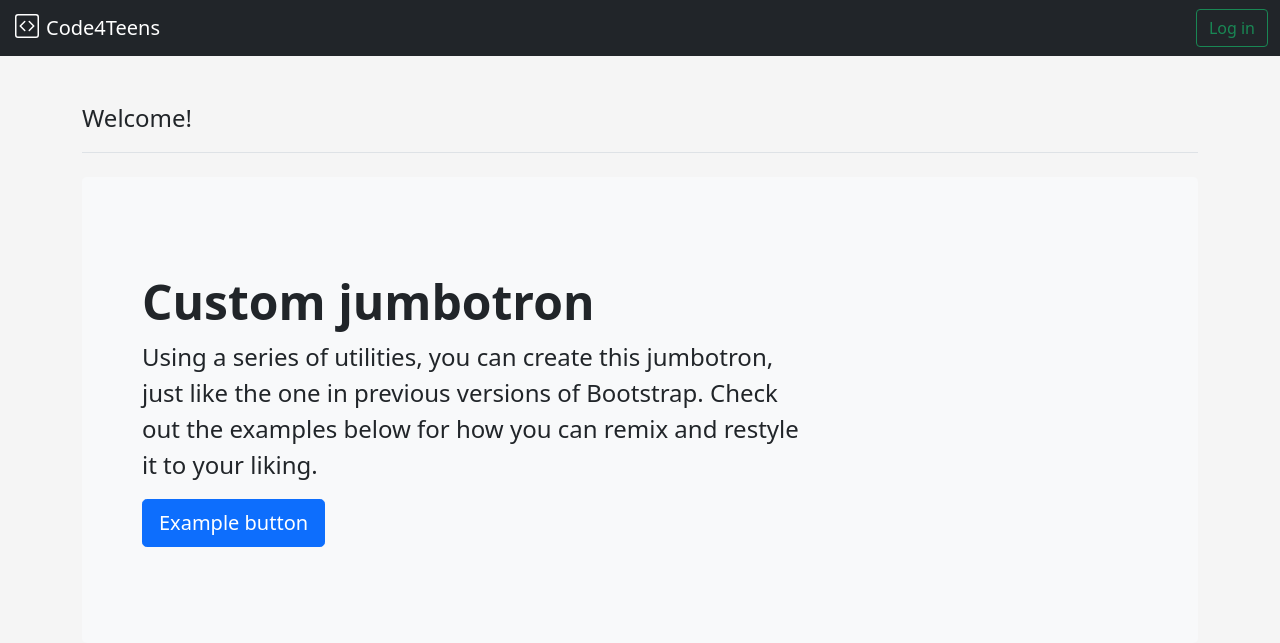
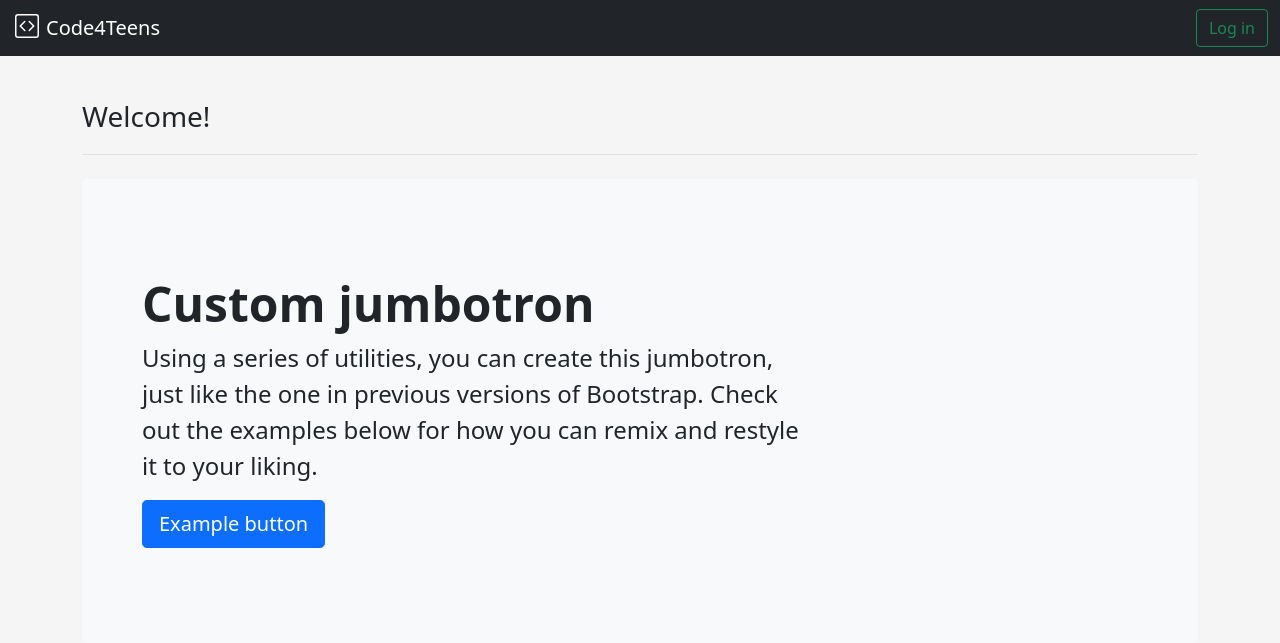
Before and after one commit to code4teens/c4t-web-app, a Flask app: page / in a window 1280 px wide. Shown: the top 643 px of the page. Run offline with Flask 2, Linux system fonts and the light colour scheme.

Commit message:
chore: update index page style

```diff
--- a/templates/index.html
+++ b/templates/index.html
@@ -6,14 +6,11 @@
 {% block content %}
 <div class="container py-4">
   <header class="pb-3 mb-4 border-bottom">
-    <a href="/" class="d-flex align-items-center text-dark text-decoration-none">
-      <!-- <svg xmlns="http://www.w3.org/2000/svg" width="40" height="32" class="me-2" viewBox="0 0 118 94" role="img"><title>Bootstrap</title><path fill-rule="evenodd" clip-rule="evenodd" d="M24.509 0c-6.733 0-11.715 5.893-11.492 12.284.214 6.14-.064 14.092-2.066 20.577C8.943 39.365 5.547 43.485 0 44.014v5.972c5.547.529 8.943 4.649 10.951 11.153 2.002 6.485 2.28 14.437 2.066 20.577C12.794 88.106 17.776 94 24.51 94H93.5c6.733 0 11.714-5.893 11.491-12.284-.214-6.14.064-14.092 2.066-20.577 2.009-6.504 5.396-10.624 10.943-11.153v-5.972c-5.547-.529-8.934-4.649-10.943-11.153-2.002-6.484-2.28-14.437-2.066-20.577C105.214 5.894 100.233 0 93.5 0H24.508zM80 57.863C80 66.663 73.436 72 62.543 72H44a2 2 0 01-2-2V24a2 2 0 012-2h18.437c9.083 0 15.044 4.92 15.044 12.474 0 5.302-4.01 10.049-9.119 10.88v.277C75.317 46.394 80 51.21 80 57.863zM60.521 28.34H49.948v14.934h8.905c6.884 0 10.68-2.772 10.68-7.727 0-4.643-3.264-7.207-9.012-7.207zM49.948 49.2v16.458H60.91c7.167 0 10.964-2.876 10.964-8.281 0-5.406-3.903-8.178-11.425-8.178H49.948z" fill="currentColor"></path></svg> -->
-      {% if current_user.is_authenticated %}
-      <span class="fs-4">Welcome, {{ current_user.display_name }}!</span>
-      {% else %}
-      <span class="fs-4">Welcome!</span>
-      {% endif %}
-    </a>
+    {% if current_user.is_authenticated %}
+    <h3 class="mb-1">Welcome, {{ current_user.display_name }}!</h3>
+    {% else %}
+    <h3 class="mb-1">Welcome!</h3>
+    {% endif %}
   </header>
 
   <div class="p-5 mb-4 bg-light rounded-3">
```
